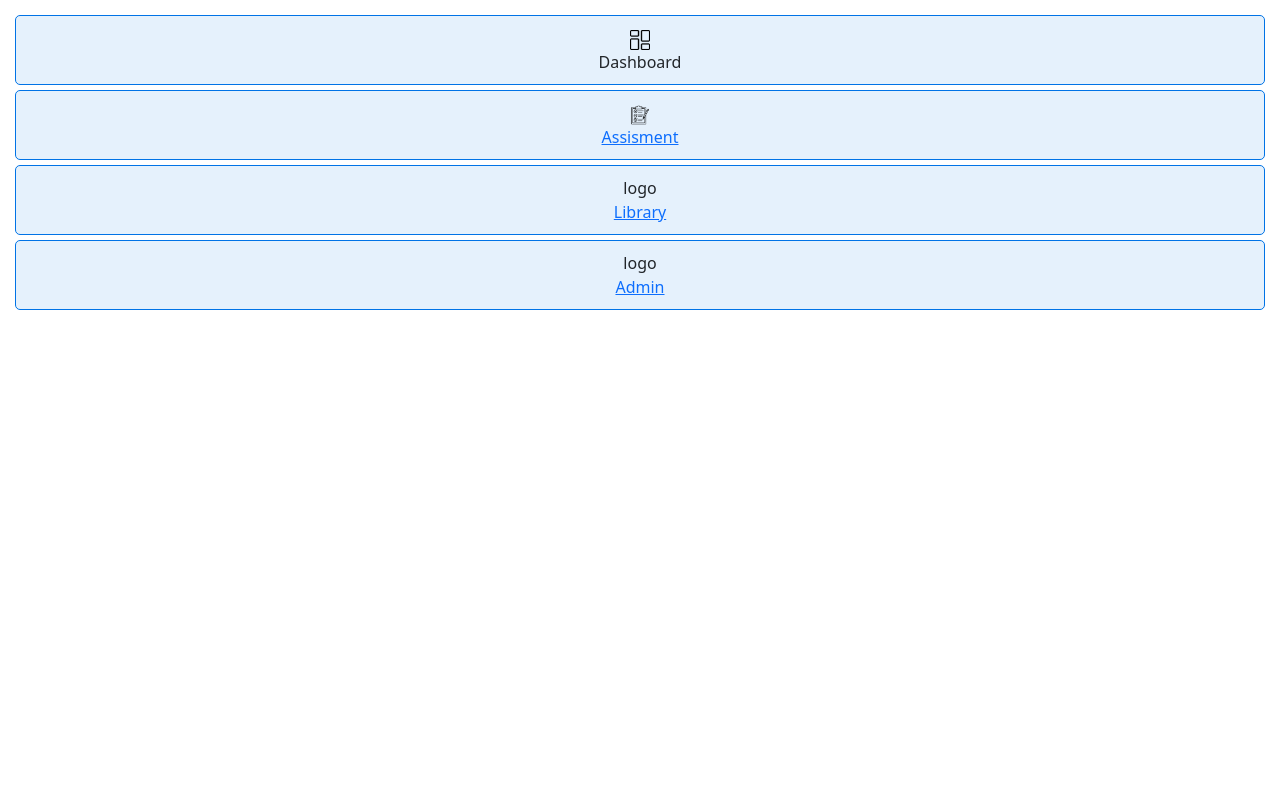
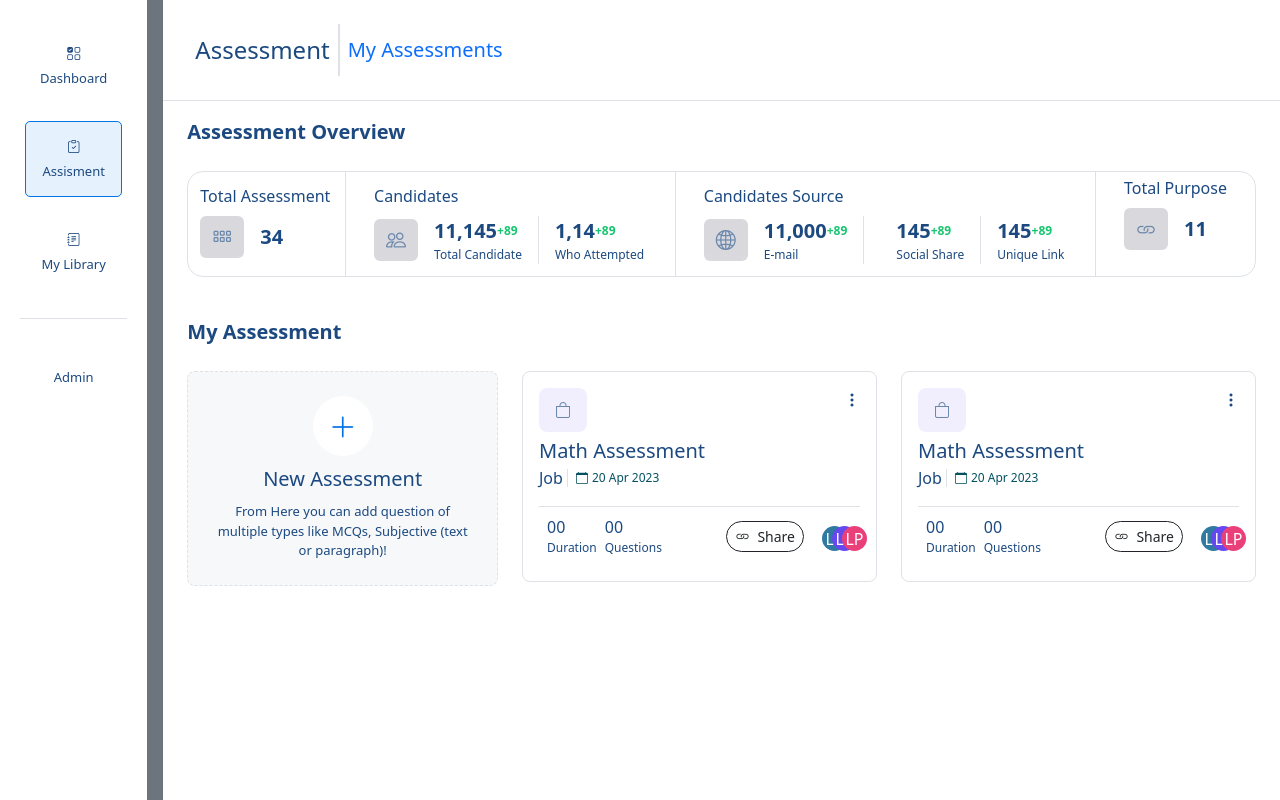
Before and after one commit to aaru2599/Unstop-Assignment, a React (Vite) app: page / in a window 1280 px wide. Built offline with nearby package versions, Linux system fonts and the light colour scheme.

Commit message:
Final Commit

```diff
--- a/src/Components/Home/Navigation.jsx
+++ /dev/null
@@ -1,52 +0,0 @@
-import React from 'react'
-import { Link } from 'react-router-dom'
-import styled from 'styled-components'
-
-
-const Navigation = () => {
-  const NavBox = styled.div`
-background-color:#e5f1fc;
-border:1px solid #0073e6;
-border-radius:5px;
-padding:10px;
-margin:5px
-`;
-
-  const DivContainer = styled.div`
-text-align:center;
-padding:10px;
-background-color:white;
-display:flex,
-flex-direction:column;
-// margin-top:20px
-`;
-  return (
-    <DivContainer className='  ' style={{ height: "100vh" }} >
-      <div>
-        <NavBox className=''>
-          <div><img src="/dashboard.png" width={20} height={20} alt="" /></div>
-
-          <div>Dashboard</div>
-        </NavBox>
-        <NavBox to={"/assisment"}>
-          <div><img src="/assessment.png" height={20} width={20} alt="" /></div>
-          <Link>Assisment</Link>
-        </NavBox>
-        <NavBox>
-          <div>logo</div>
-
-          <Link to={"/library"}>Library</Link>
-        </NavBox>
-
-      </div>
-      <div>
-        <NavBox>
-          <div >logo</div>
-          <Link to={"/admin"}>Admin</Link>
-        </NavBox>
-      </div>
-    </DivContainer>
-  )
-}
-
-export default Navigation
--- /dev/null
+++ b/src/Components/Navigation/Navigation.css
@@ -0,0 +1,11 @@
+@media screen and (max-width: 508px) {
+    .main-div{
+        display: block;
+    }
+
+}
+.assessment{
+    border:1px solid #0073e6;
+    background-color: #e5f1fc;
+    padding: 15px;
+}
--- /dev/null
+++ b/src/Components/Navigation/Navigation.jsx
@@ -0,0 +1,56 @@
+import React from 'react'
+import { Link } from 'react-router-dom'
+import styled from 'styled-components'
+import "/src/Components/Navigation/Navigation.css"
+
+const Navigation = () => {
+  const NavBox = styled.div`
+
+
+border-radius:5px;
+padding:15px;
+margin:5px;
+color:#1c4980;
+display:flex;
+flex-direction:column ;
+gap:5px;
+
+`;
+
+  const DivContainer = styled.div`
+text-align:center;
+padding:20px;
+padding-top:0;
+font-size:13px;
+background-color:white;
+`;
+  return (
+    <DivContainer className='d-flex flex-column gap-4     ' style={{ height: "100vh" }} >
+      <div className='border-bottom d-flex flex-column gap-2 py-4 '>
+        <NavBox  className='main-div'>
+          <i className='bi bi-ui-checks-grid'></i>
+
+          <div  className=''>Dashboard</div>
+        </NavBox>
+        <NavBox className='assessment'>
+          <i className='bi bi-clipboard-check'></i>
+          <div>Assisment</div>
+        </NavBox>
+        <NavBox className=''>
+          <i className='bi bi-journal-text'></i>
+
+          <div>My Library</div>
+        </NavBox>
+
+      </div>
+      <div>
+        <NavBox>
+          <div ></div>
+          <div>Admin</div>
+        </NavBox>
+      </div>
+    </DivContainer>
+  )
+}
+
+export default Navigation
```
Also changed, not shown: src/Components/Assisment/Molecules/MyAssessments.jsx (+11 -11 lines), src/Components/Navigation/MyRouter.jsx (+5 -7 lines).
